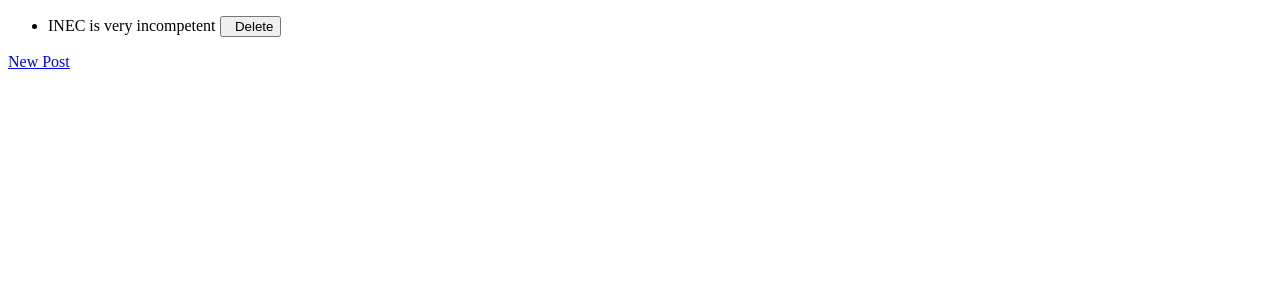
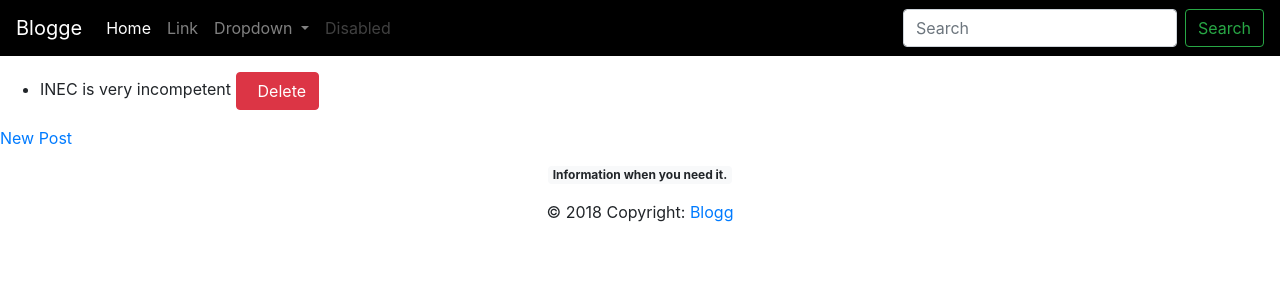
Before and after one commit to ObedBalogun/APITutorial, a Django app: page / in a window 1280 px wide. Shown: the top 300 px of the page. Run offline with Django 3.2, Linux system fonts and the light colour scheme; data comes from the database, SQL or seed files in the repository; both versions use the stored data as it was after the commit; some libraries are stand-ins or nearby versions.

Commit message:
Page Design

```diff
--- a/Blogg/static/Blogg/style.css
+++ b/Blogg/static/Blogg/style.css
@@ -0,0 +1,3 @@
+.navbar{
+    background-color: black;
+}
--- a/Blogg/templates/Blogg/base.html
+++ b/Blogg/templates/Blogg/base.html
@@ -1,12 +1,62 @@
-<!DOCTYPE html>
+{% load staticfiles %}
 <html lang="en">
 <head>
     <meta charset="UTF-8">
-    <title>{%block title %}Title</title> {%endblock%}
+    <title>{%block title %}Title {%endblock%}</title>
     <link rel="stylesheet" href="https://stackpath.bootstrapcdn.com/bootstrap/4.1.3/css/bootstrap.min.css" integrity="sha384-MCw98/SFnGE8fJT3GXwEOngsV7Zt27NXFoaoApmYm81iuXoPkFOJwJ8ERdknLPMO" crossorigin="anonymous">
     <link rel="stylesheet" href="{%static "Blogg/style.css"%}">
 </head>
+
 <body>
+<nav class="navbar navbar-expand-lg navbar-dark">
+  <a class="navbar-brand" href="#">Blogge</a>
+  <button class="navbar-toggler" type="button" data-toggle="collapse" data-target="#navbarSupportedContent" aria-controls="navbarSupportedContent" aria-expanded="false" aria-label="Toggle navigation">
+    <span class="navbar-toggler-icon"></span>
+  </button>
+
+  <div class="collapse navbar-collapse" id="navbarSupportedContent">
+    <ul class="navbar-nav mr-auto">
+      <li class="nav-item active">
+        <a class="nav-link" href="#">Home <span class="sr-only">(current)</span></a>
+      </li>
+      <li class="nav-item">
+        <a class="nav-link" href="#">Link</a>
+      </li>
+      <li class="nav-item dropdown">
+        <a class="nav-link dropdown-toggle" href="#" id="navbarDropdown" role="button" data-toggle="dropdown" aria-haspopup="true" aria-expanded="false">
+          Dropdown
+        </a>
+        <div class="dropdown-menu" aria-labelledby="navbarDropdown">
+          <a class="dropdown-item" href="#">Action</a>
+          <a class="dropdown-item" href="#">Another action</a>
+          <div class="dropdown-divider"></div>
+          <a class="dropdown-item" href="#">Something else here</a>
+        </div>
+      </li>
+      <li class="nav-item">
+        <a class="nav-link disabled" href="#" tabindex="-1" aria-disabled="true">Disabled</a>
+      </li>
+    </ul>
+    <form class="form-inline my-2 my-lg-0">
+      <input class="form-control mr-sm-2" type="search" placeholder="Search" aria-label="Search">
+      <button class="btn btn-outline-success my-2 my-sm-0" type="submit">Search</button>
+    </form>
+  </div>
+</nav>
+<p></p>
+
+{% block body %}
+{% endblock %}
+<footer>
+    <div class="footer-copyright text-center py-3">
+      <a href="#" class="badge badge-light">Information when you need it.</a>
+    <p></p>
+      © 2018 Copyright:
+      <a href="#"> Blogg</a>
+      </div>
+</footer>
 
 </body>
+
+
 </html>
--- a/Blogg/templates/Blogg/index.html
+++ b/Blogg/templates/Blogg/index.html
@@ -1,11 +1,9 @@
-<!DOCTYPE html>
-<html lang="en">
-<head>
-    <meta charset="UTF-8">
-    <title>Title</title>
-</head>
-<body>
-<ul>
+{% extends 'Blogg/base.html' %}
+{% block title%}Homepage{% endblock %}
+
+{% block body %}
+
+    <ul>
     {%for post in posts%}
         <li>
             {{post.Content}}
@@ -20,5 +18,4 @@
     {%endfor%}
 </ul>
 <a href="{% url 'Blogg:create_post'%}"> New Post</a>
-</body>
-</html>
+{% endblock %}
--- a/Blogg/views.py
+++ b/Blogg/views.py
@@ -1,10 +1,16 @@
 from django.shortcuts import render,redirect
 from .models import BlogPost
 from .forms import PostForm
+import urllib.request as url
+
 
 def homepage(request):
     posts = BlogPost.objects.all()
+    # url_link = url.Request('http://pythonprogramming.net')
+    # link = url.urlopen(url_link)
+    # link_data = link.read()
     return render(request,'Blogg/index.html',{'posts':posts})
+
 
 def create_post(request):
     form = PostForm(request.POST or None)
```
Also changed, not shown: db.sqlite3.
